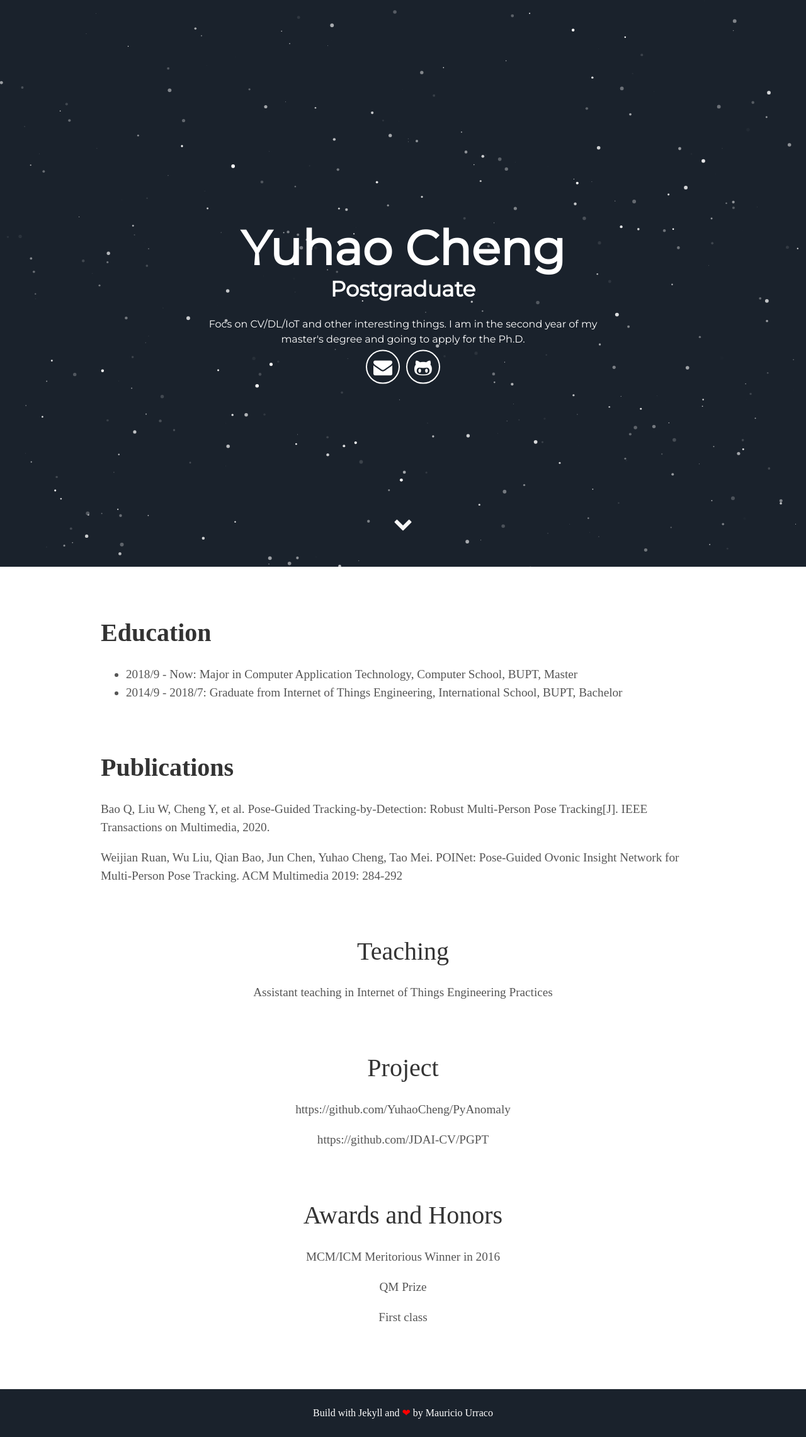
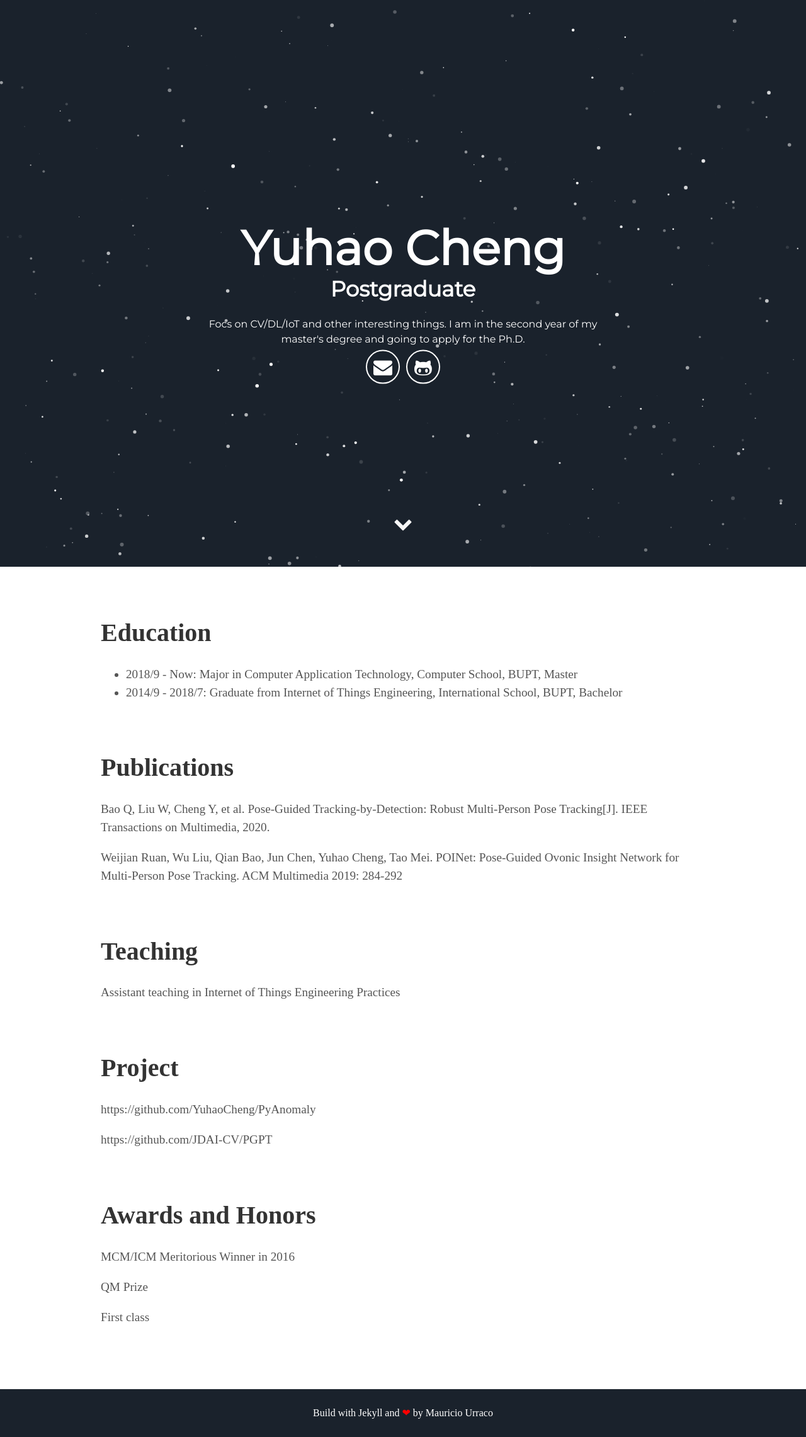
Before and after one commit to YuhaoCheng/yuhaocheng.github.io, a Jekyll site: the page built from index.html, in a window 1280 px wide. Shown: the whole page at 63% size. Built offline with Jekyll 4.4.1, drawn with Linux system fonts in a browser that asks for light colours; some web fonts are replaced.

Commit message:
Update about.html

```diff
--- a/_includes/about.html
+++ b/_includes/about.html
@@ -16,16 +16,16 @@
   <p>Bao Q, Liu W, Cheng Y, et al. Pose-Guided Tracking-by-Detection: Robust Multi-Person Pose Tracking[J]. IEEE Transactions on Multimedia, 2020.</p>
   <p>Weijian Ruan, Wu Liu, Qian Bao, Jun Chen, Yuhao Cheng, Tao Mei. POINet: Pose-Guided Ovonic Insight Network for Multi-Person Pose Tracking. ACM Multimedia 2019: 284-292</p>
 </div>
-<div class="user-details">
+<div class="user-description">
   <h1>Teaching</h1>
   <p>Assistant teaching in Internet of Things Engineering Practices</p>
 </div>
-<div class="user-details">
+<div class="user-description">
   <h1>Project</h1>
   <p>https://github.com/YuhaoCheng/PyAnomaly</p>
   <p>https://github.com/JDAI-CV/PGPT</p>
 </div>
-<div class="user-details">
+<div class="user-description">
   <h1>Awards and Honors</h1>
   <p>MCM/ICM Meritorious Winner in 2016</p>
   <p>QM Prize</p>
```
